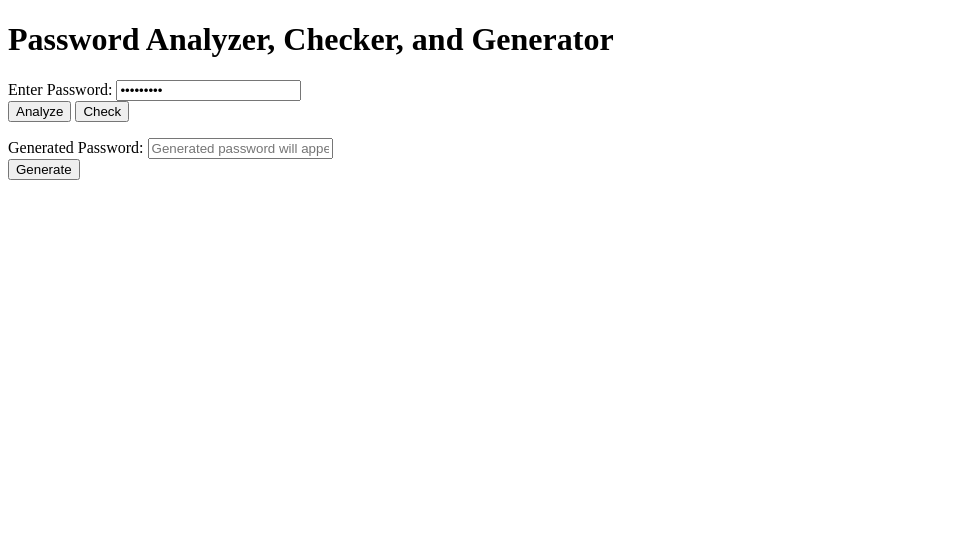
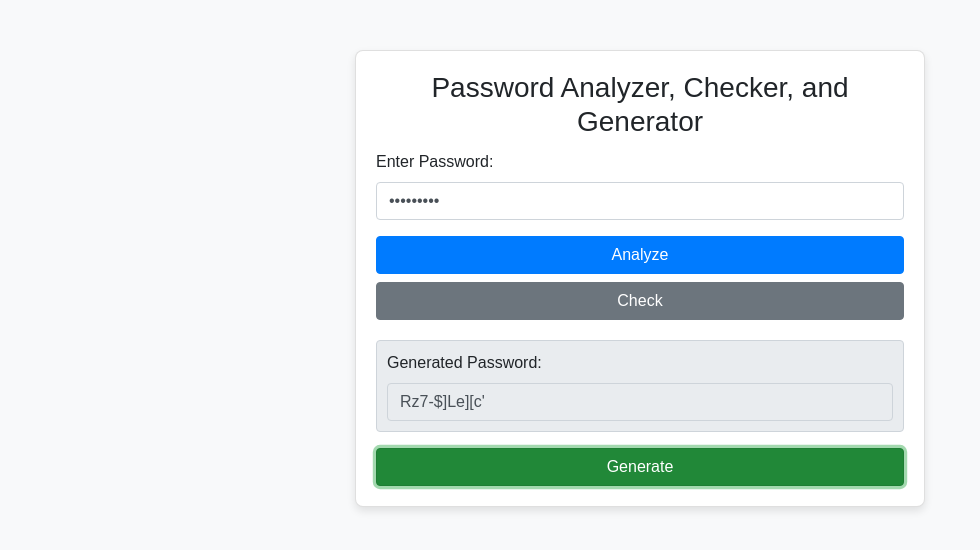
Before and after one commit to vickymac1001/pass-audit, a plain HTML site: page index.html in a window 1280 px wide. Both pictures are taken after typing "Sample123" into the empty fields and a click on the button "Generate". Shown: the whole page, without its empty margins (0-980 px from the left). Drawn offline with nearby package versions, Linux system fonts and the light colour scheme.

Commit message:
Update index.html

```diff
--- a/index.html
+++ b/index.html
@@ -4,27 +4,131 @@
     <meta charset="UTF-8">
     <meta name="viewport" content="width=device-width, initial-scale=1.0">
     <title>Password Analyzer, Checker, and Generator</title>
-    <link rel="stylesheet" href="styles.css">
-    <link href="https://fonts.googleapis.com/css2?family=Roboto:wght@400;500;700&display=swap" rel="stylesheet">
+    <link href="https://stackpath.bootstrapcdn.com/bootstrap/4.5.2/css/bootstrap.min.css" rel="stylesheet">
+    <style>
+        body {
+            font-family: Arial, sans-serif;
+            background-color: #f8f9fa;
+        }
+        .container {
+            margin-top: 50px;
+            max-width: 600px;
+        }
+        .card {
+            padding: 20px;
+            border-radius: 8px;
+            box-shadow: 0 4px 8px rgba(0, 0, 0, 0.1);
+        }
+        .result {
+            margin-top: 20px;
+        }
+        .generated-password {
+            margin-top: 20px;
+            padding: 10px;
+            border: 1px solid #ced4da;
+            border-radius: 4px;
+            background-color: #e9ecef;
+        }
+    </style>
 </head>
 <body>
     <div class="container">
-        <h1>Password Analyzer, Checker, and Generator</h1>
-        <div class="input-group">
-            <label for="passwordInput">Enter Password:</label>
-            <input type="password" id="passwordInput" placeholder="Enter your password">
+        <div class="card">
+            <h3 class="card-title text-center">Password Analyzer, Checker, and Generator</h3>
+            <div class="form-group">
+                <label for="password">Enter Password:</label>
+                <input type="password" id="password" class="form-control">
+            </div>
+            <button id="analyzeButton" class="btn btn-primary btn-block">Analyze</button>
+            <button id="checkButton" class="btn btn-secondary btn-block">Check</button>
+            <div class="result alert alert-info mt-3" id="result" role="alert" style="display:none;"></div>
+            <div class="form-group generated-password" id="generatedPasswordContainer" style="display:none;">
+                <label for="generatedPassword">Generated Password:</label>
+                <input type="text" id="generatedPassword" class="form-control" readonly>
+            </div>
+            <button id="generateButton" class="btn btn-success btn-block">Generate</button>
         </div>
-        <div class="button-group">
-            <button id="analyzeButton">Analyze</button>
-            <button id="checkButton">Check</button>
-        </div>
-        <p id="resultText"></p>
-        <div class="input-group">
-            <label for="generatedPassword">Generated Password:</label>
-            <input type="text" id="generatedPassword" readonly placeholder="Generated password will appear here">
-        </div>
-        <button id="generateButton" class="generate-btn">Generate</button>
     </div>
-    <script src="scripts.js"></script>
+
+    <script>
+        document.getElementById('analyzeButton').addEventListener('click', function() {
+            var password = document.getElementById('password').value;
+            var result = analyzePassword(password);
+            var resultElement = document.getElementById('result');
+            resultElement.innerText = result;
+            resultElement.style.display = 'block';
+        });
+
+        document.getElementById('checkButton').addEventListener('click', function() {
+            var password = document.getElementById('password').value;
+            var result = checkPassword(password);
+            var resultElement = document.getElementById('result');
+            resultElement.innerText = result;
+            resultElement.style.display = 'block';
+        });
+
+        document.getElementById('generateButton').addEventListener('click', function() {
+            var generatedPassword = generatePassword();
+            var generatedPasswordField = document.getElementById('generatedPassword');
+            generatedPasswordField.value = generatedPassword;
+            document.getElementById('generatedPasswordContainer').style.display = 'block';
+        });
+
+        function analyzePassword(password) {
+            var length = password.length;
+            var hasUpper = /[A-Z]/.test(password);
+            var hasLower = /[a-z]/.test(password);
+            var hasDigit = /\d/.test(password);
+            var hasSpecial = /[!@#$%^&*(),.?":{}|<>]/.test(password);
+
+            var strength = "Weak";
+            if (length >= 8 && hasUpper && hasLower && hasDigit && hasSpecial) {
+                strength = "Strong";
+            } else if (length >= 6 && ((hasUpper && hasLower) || (hasDigit && (hasUpper || hasLower)))) {
+                strength = "Medium";
+            }
+
+            return "Password Strength: " + strength;
+        }
+
+        function checkPassword(password) {
+            var minLength = 8;
+            var hasUpper = /[A-Z]/.test(password);
+            var hasLower = /[a-z]/.test(password);
+            var hasDigit = /\d/.test(password);
+            var hasSpecial = /[!@#$%^&*(),.?":{}|<>]/.test(password);
+
+            if (password.length >= minLength && hasUpper && hasLower && hasDigit && hasSpecial) {
+                return "Password is valid.";
+            } else {
+                return "Password is invalid. It should be at least 8 characters long and contain upper case letters, lower case letters, digits, and special characters.";
+            }
+        }
+
+        function generatePassword() {
+            var length = 12;
+            var upperCase = "ABCDEFGHIJKLMNOPQRSTUVWXYZ";
+            var lowerCase = "abcdefghijklmnopqrstuvwxyz";
+            var digits = "0123456789";
+            var specialChars = "!@#$%^&*()-_=+[]{}|;:'\",.<>?/`~";
+            var allChars = upperCase + lowerCase + digits + specialChars;
+
+            var password = [];
+            password.push(upperCase[Math.floor(Math.random() * upperCase.length)]);
+            password.push(lowerCase[Math.floor(Math.random() * lowerCase.length)]);
+            password.push(digits[Math.floor(Math.random() * digits.length)]);
+            password.push(specialChars[Math.floor(Math.random() * specialChars.length)]);
+
+            for (var i = 4; i < length; i++) {
+                password.push(allChars[Math.floor(Math.random() * allChars.length)]);
+            }
+
+            return password.join('');
+        }
+    </script>
+
+    <script src="https://code.jquery.com/jquery-3.5.1.slim.min.js"></script>
+    <script src="https://cdn.jsdelivr.net/npm/@popperjs/core@2.5.4/dist/umd/popper.min.js"></script>
+    <script src="https://stackpath.bootstrapcdn.com/bootstrap/4.5.2/js/bootstrap.min.js"></script>
 </body>
 </html>
```
